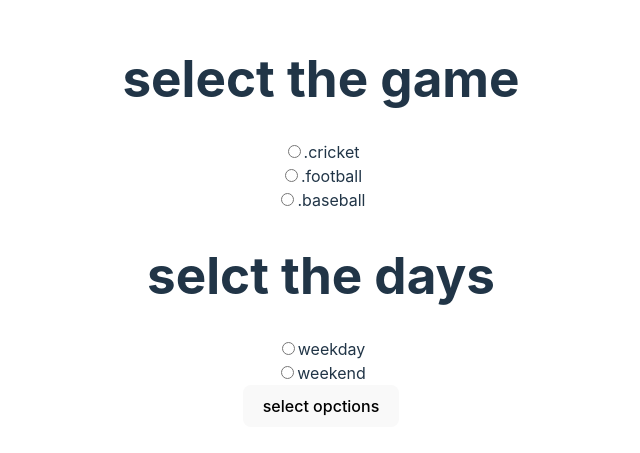
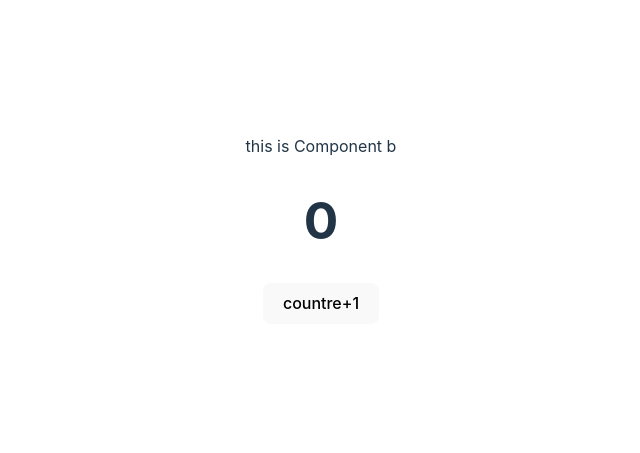
Before and after one commit to sesha472/react-vite-project1, a React (Vite) app: page / in a window 1280 px wide. Shown: the part 179-632 px from the top of the page, without its empty margins (319-959 px from the left). Built offline with nearby package versions, Linux system fonts and the light colour scheme.

Commit message:
hooks practiced

```diff
--- a/src/App.jsx
+++ b/src/App.jsx
@@ -1,15 +1,10 @@
-import React from 'react'
-import './App.css'
-import Radiobuttons from './components/Radiobuttons';
-
-
+import React from "react";
+import "./App.css";
+import Practicehooks from './components/Practicehooks'
 function App() {
-
-  return (
-    <div>
-   <Radiobuttons/>
-    </div>
-  );
+  return <div>
+   <Practicehooks/>
+  </div>;
 }
 
-export default App
+export default App;
--- /dev/null
+++ b/src/components/ComponentB.jsx
@@ -0,0 +1,12 @@
+import React from 'react'
+
+const ComponentB = () => {
+    console.log("this is componnet B");
+  return (
+    <div>
+      <p>this is Component b</p>
+    </div>
+  )
+}
+
+export default React.memo(ComponentB)
--- /dev/null
+++ b/src/components/Practicehooks.jsx
@@ -0,0 +1,171 @@
+// import React,{useState} from 'react'
+
+// const Practicehooks = () => {
+//     const [data, setdata] = useState({
+//         name:"sesha",
+//         age:"31",
+//         color:"white",
+//         city:"hyd"
+//     });
+//   const updatedata=()=>{
+//     setdata((prvstate)=>{
+//          return {...prvstate,city:"nellore"}
+//     })
+//   }
+
+//   return (
+//     <div>
+//         <h1>{`my name is ${data.name},my age is ${data.age} city is ${data.city}`}</h1>
+//       <button onClick={updatedata}>show updated details</button>
+//     </div>
+//   )
+// }
+// export default Practicehooks
+
+// import React from 'react'
+// import { useState } from 'react'
+// const Practicehooks = () => {
+//     const [counter, setcounter] = useState(0)
+//     const incriment=()=>{
+//         // setcounter(counter+1)
+//         // setcounter(counter+1)
+//         // setcounter(counter+1)
+//         // setcounter(counter+1)
+//         // the bove will incriment by 1 only
+//         // setcounter(prvsta=>prvsta+1)
+//         // setcounter(prvsta=>prvsta+1)
+//         // setcounter(prvsta=>prvsta+1)
+//         // setcounter(prvsta=>prvsta+1)
+
+//     }
+//   return (
+//     <div>
+//       <h1>{counter}</h1>
+//       <button onClick={incriment}> counter by 4</button>
+//     </div>
+//   )
+// }
+// export default Practicehooks
+
+
+// import React from 'react'
+// import { useEffect,useState } from 'react'
+
+// const Practicehooks = () => {
+//     const [counter, setcounter] = useState(0)
+//     useEffect(()=>{
+//          setTimeout(()=>{
+//              setcounter((prvstate)=>prvstate+1)
+//          },1000)
+
+//     },[counter]);
+
+//     // const incriment=()=>{
+//     //     setcounter(counter+1);
+//     // }
+//   return (
+//          <div>
+//            <h1>{counter}</h1>
+//            {/* <button onClick={incriment}> counter</button> */}
+//         </div>
+//   )
+// }
+
+// export default Practicehooks;
+
+
+// import React, { useRef, useState } from 'react'
+// import { useEffect } from 'react';
+
+// const Practicehooks = () => {
+
+//     const [counter,setcounter] = useState(0);
+//     const clickedcounters = useRef(0);
+
+//       useEffect(()=>{
+//         clickedcounters.current = clickedcounters.current + 1
+//       })
+
+//     return (
+
+//    <div>
+//     <button onClick={()=>setcounter(counter+1)}>incriment +1</button>
+//     <h1>{counter}</h1>
+//     <button onClick={()=>setcounter(counter-1)}>incriment +1</button>
+//     <h1>you clicked {clickedcounters.current}  times </h1>
+
+//     </div>
+//   )
+// }
+
+// export default Practicehooks
+
+// import React, { useRef } from 'react'
+// const Practicehooks = () => {
+//     const first = useRef(0);
+
+//     const clickedHanlder=()=>{
+//         console.log(first.current.value);
+//         first.current.style.background="blue"
+//     }
+//   return (
+//     <div>
+//       <input type='text' ref={first} />
+//       <button onClick={clickedHanlder}>click</button>
+//     </div>
+//   )
+// }
+
+// export default Practicehooks;
+
+
+// import React from 'react'
+// import { useMemo } from 'react';
+// // import { useRef } from 'react';
+// import { useState } from 'react'
+
+// const Practicehooks = () => {
+//     const [number, setnumber] = useState(0);
+//     const [counter, setcounter] = useState(0)
+
+//     const cubeofnum=(num)=>{
+//         console.log("calculation done");
+//         return Math.pow(num,3)
+//      }
+//      const result = useMemo(()=> cubeofnum(number),[number]);
+//     // const result = useRef(0)
+//     // result.current=cubeofnum(number)
+//   return (
+//     <div>
+//         <input type='number' value={number} onChange={(e)=>setnumber(e.target.value)} />
+//          {/* <h1>cube of number is {result.current}</h1> */}
+//          <h1>cube of number is {result}</h1>
+
+//          <button onClick={()=>setcounter((prvstate)=>prvstate+1)}> counter++ </button>
+//          <h1>{counter}</h1>
+//     </div>
+//   )
+// }
+// export default Practicehooks
+
+
+import React, { useCallback } from 'react'
+import { useState } from 'react';
+import ComponentB from './ComponentB';
+
+const Practicehooks = () => {
+const [counter, setcounter] = useState(0);
+
+//  const newfun = useCallback((counter)=>{},[counter]);
+ const newfun = useCallback(()=>{},[]);
+  return (
+    <div>
+      <ComponentB newfun={newfun} />
+      <h1>{counter}</h1>
+      <button onClick={()=>setcounter((prvstate)=>prvstate+1)}>countre+1</button>
+
+    </div>
+  )
+}
+
+export default Practicehooks
```
Also changed, not shown: src/components/Refcomponent.jsx (added, +65 -0 lines), src/components/refsfolder/Inputcomponent.jsx (added, +13 -0 lines), src/components/refsfolder/Refmaincomponent.jsx (added, +86 -0 lines).
